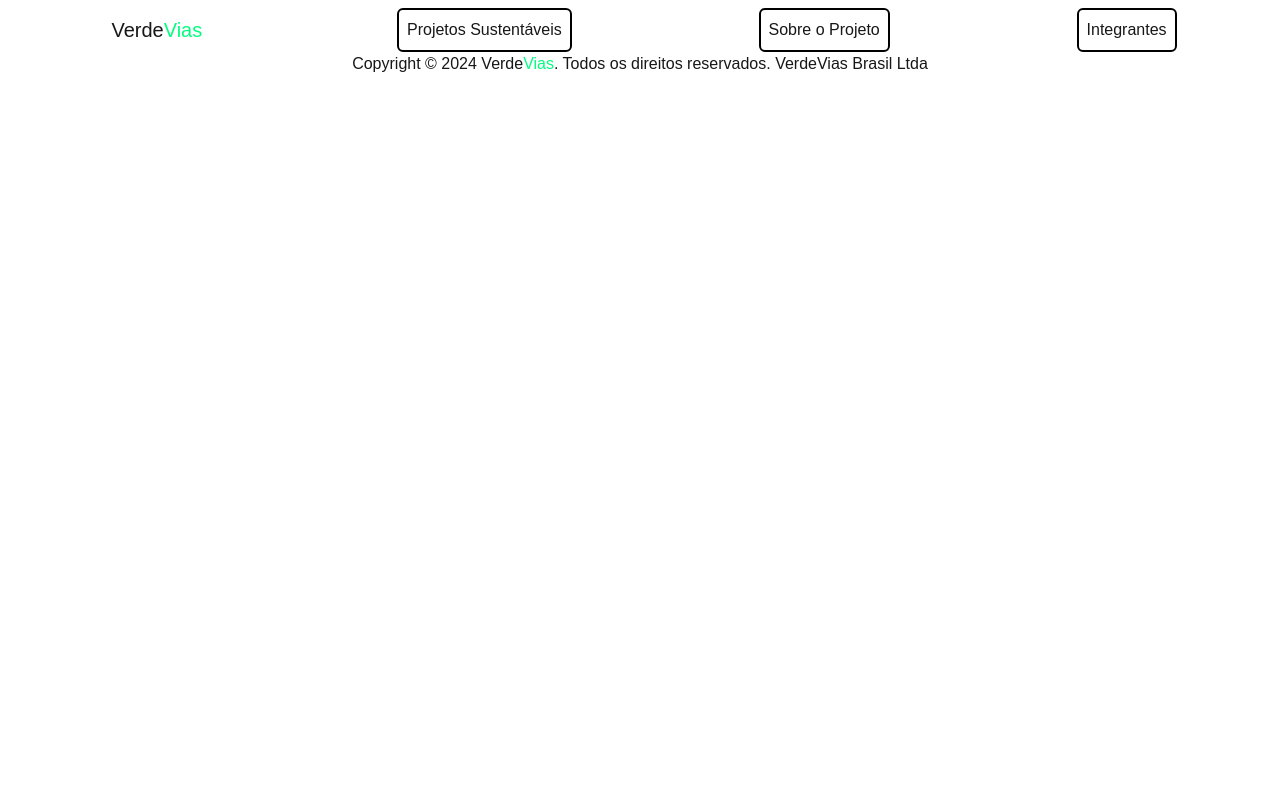
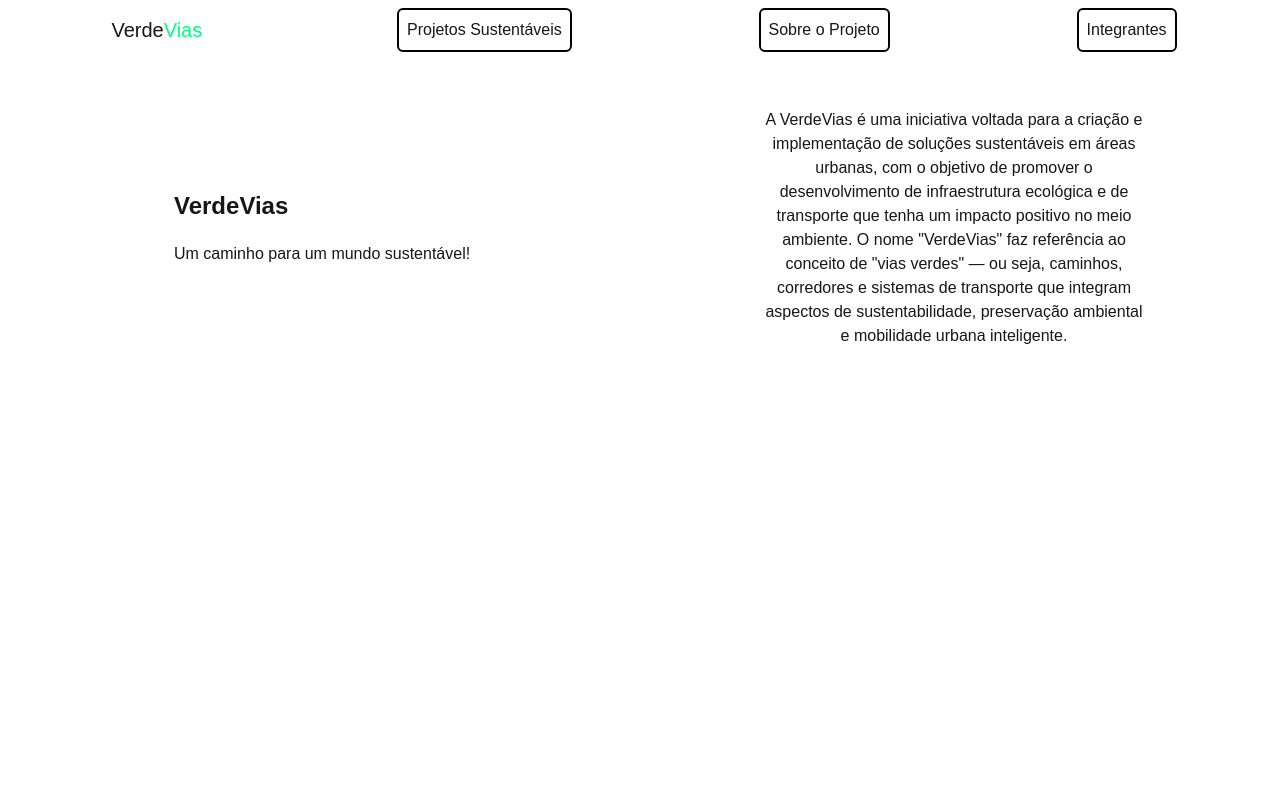
Before and after one commit to Verde-Vias/gs-front-end, a Next.js app in the folder verde-vias/: page /sobre in a window 1280 px wide. Shown: the top 800 px of the page. Built offline with nearby package versions, Linux system fonts and the light colour scheme.

Commit message:
adicionando um shortcut icon e iniciando a página sobre

```diff
--- a/verde-vias/src/app/layout.tsx
+++ b/verde-vias/src/app/layout.tsx
@@ -1,7 +1,7 @@
 import type { Metadata } from "next";
+import Footer from "../components/Footer/footer";
+import Nav from "../components/Nav/nav";
 import "./globals.css";
-import Nav from "../components/Nav/nav"
-import Footer from "../components/Footer/footer"
 
 export const metadata: Metadata = {
   title: "Verde Vias",
@@ -15,6 +15,9 @@ export default function RootLayout({
 }>) {
   return (
     <html lang="pt-BR">
+      <head>
+        <link rel="icon" href="/images/logo.png" />
+      </head>
       <body>
         <Nav></Nav>
         {children}
--- /dev/null
+++ b/verde-vias/src/app/loading.tsx
@@ -0,0 +1,9 @@
+import Spinner from "../components/Spinner/spinner";
+
+export default function Loading() {
+    return (
+        <div>
+            <Spinner />
+        </div>
+    )
+}
--- /dev/null
+++ b/verde-vias/src/app/projetos/page.tsx
@@ -0,0 +1,7 @@
+export default function Projetos(){
+    return(
+        <div>
+
+        </div>
+    )
+}
--- a/verde-vias/src/app/sobre/page.tsx
+++ b/verde-vias/src/app/sobre/page.tsx
@@ -1,9 +1,40 @@
+
+export default function About() {
+    return (
+        // <div className="sobre-nos-container flex items-center h-90vh justify-around">
+        //     <div className="text-center md:text-left ml-10 w-80">
+        //         <h1 className="text-2xl">A solução para o sucesso</h1>
+        //         <h2 className="text-2xl">O seu conserto de veículo aqui e agora!</h2>
+        //     </div>
+        //     <p className="w-[30%]">
+        //         A iniciativa busca superar o modelo tradicional e conservador do setor,
+        //         onde a interação física é um pré-requisito para qualquer diagnóstico ou
+        //         serviço. O diferencial trazido pelo projeto é o uso de Inteligência
+        //         Artificial para fornecer diagnósticos assertivos, ágeis e confiáveis,
+        //         garantindo ao cliente uma experiência denominada phygital — uma junção
+        //         do físico com o digital.
+        //     </p>
+        // </div>
+        <div className="h-screen">
+            <div className="mt-14 flex flex-col md:flex-row items-center justify-between text-center lg:justify-around">
+                <div className="text-center md:text-left ml-10 w-80">
+                    <h1 className="text-2xl font-extrabold">VerdeVias </h1>
+                    <p className="mt-5">Um caminho para um mundo sustentável!</p>
+                </div>
+                <p className="w-[30%]">
+                    A VerdeVias é uma iniciativa voltada para a criação e implementação de soluções sustentáveis em áreas urbanas,
+                    com o objetivo de promover o desenvolvimento de infraestrutura ecológica e de transporte que tenha um impacto positivo no meio ambiente.
+                    O nome "VerdeVias" faz referência ao conceito de "vias verdes" —
+                    ou seja, caminhos, corredores e sistemas de transporte que integram aspectos de sustentabilidade,
+                    preservação ambiental e mobilidade urbana inteligente.
+                </p>
 
 
-export default function About(){
-    return(
-        <div>
 
+            </div>
         </div>
+
+
+
     )
 }
--- a/verde-vias/src/components/Footer/footer.tsx
+++ b/verde-vias/src/components/Footer/footer.tsx
@@ -1,5 +1,5 @@
 export default function Footer() {
-    return(
+    return (
         <div className="text-center flex items-end justify-center mb-5">
             <p>Copyright © 2024 Verde<span className="text-verde">Vias</span>. Todos os direitos reservados. VerdeVias Brasil Ltda</p>
         </div>
--- a/verde-vias/src/components/Nav/nav.tsx
+++ b/verde-vias/src/components/Nav/nav.tsx
@@ -4,7 +4,7 @@ export default function Navbar() {
         <div>
             <nav className="flex flex-wrap justify-around gap-5 mr-5 ml-5 mt-2">
                 <Link className="text-xl p-2" href="/">Verde<span className="text-verde">Vias</span></Link>
-                <Link className="border-2 border-solid border-black hover:bg-verde hover:text-white p-2 rounded-md transition duration-500" href="">Projetos Sustentáveis</Link>
+                <Link className="border-2 border-solid border-black hover:bg-verde hover:text-white p-2 rounded-md transition duration-500" href="projetos">Projetos Sustentáveis</Link>
                 <Link className="border-2 border-solid border-black hover:bg-verde hover:text-white p-2 rounded-md transition duration-500" href="sobre">Sobre o Projeto</Link>
                 <Link className="border-2 border-solid border-black hover:bg-verde hover:text-white p-2 rounded-md transition duration-500" href="integrantes">Integrantes</Link>
             </nav>
--- /dev/null
+++ b/verde-vias/src/components/Spinner/spinner.tsx
@@ -0,0 +1,7 @@
+export default function Spinner() {
+    return (
+        <div className="flex justify-center items-center">
+            <div className="animate-spin rounded-full h-16 w-16 border-t-4 border-white"></div>
+        </div>
+    )
+}
```
Also changed, not shown: verde-vias/public/images/logo.png (added).
